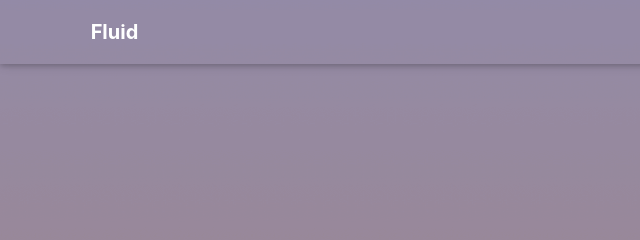
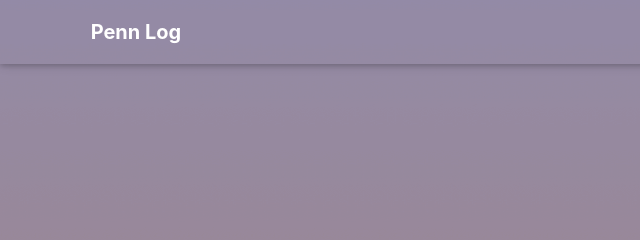
Before and after one commit to ezlife/ezlife.github.io, a plain HTML site: page index.html in a window 1280 px wide. Shown: the top 240 px of the page, 0-640 px from the left. Drawn offline with nearby package versions, Linux system fonts and the light colour scheme; a small style sheet from the web is missing.

Commit message:
Site updated: 2021-07-23 12:26:12

```diff
--- a/index.html
+++ b/index.html
@@ -52,7 +52,7 @@
     <nav id="navbar" class="navbar fixed-top  navbar-expand-lg navbar-dark scrolling-navbar">
   <div class="container">
     <a class="navbar-brand"
-       href="/">&nbsp;<strong>Fluid</strong>&nbsp;</a>
+       href="/">&nbsp;<strong>Penn Log</strong>&nbsp;</a>
 
     <button id="navbar-toggler-btn" class="navbar-toggler" type="button" data-toggle="collapse"
             data-target="#navbarSupportedContent"
```
Also changed, not shown: 2021/07/22/hello-world/index.html (+1 -1 lines), 404.html (+1 -1 lines), about/index.html (+1 -1 lines), archives/2021/07/index.html (+1 -1 lines), archives/2021/index.html (+1 -1 lines), archives/index.html (+1 -1 lines), categories/index.html (+1 -1 lines), links/index.html (+1 -1 lines), tags/index.html (+1 -1 lines).
